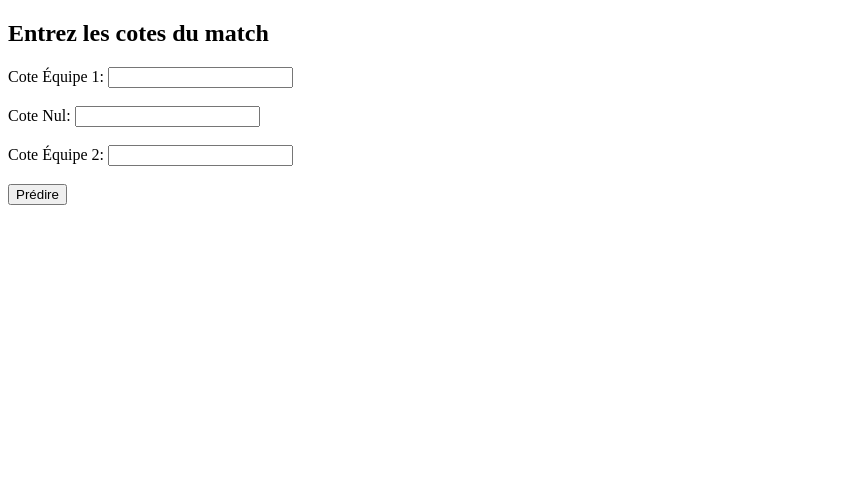
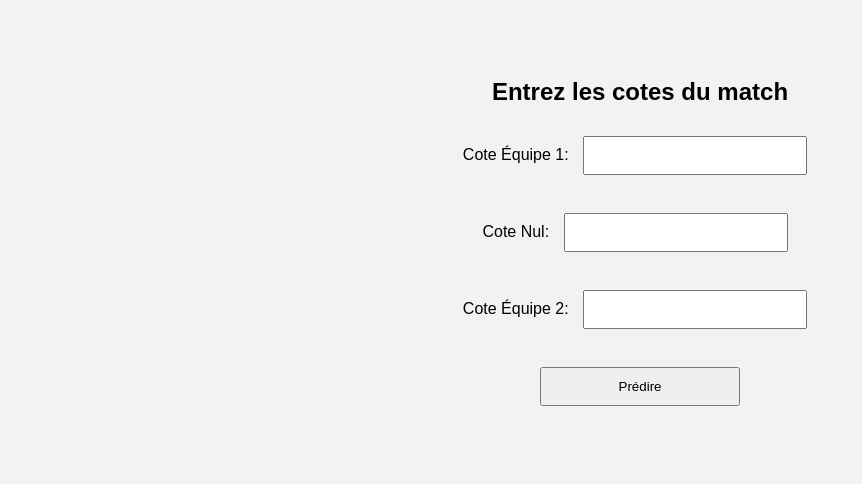
Before and after one commit to danielrad07/prediction-flask, a Flask app: template templates/index.html in a window 1280 px wide. Shown: the top 484 px of the page, without its empty margins (0-862 px from the left). Run offline with Flask 3, Linux system fonts and the light colour scheme; the template is opened without the code that fills it, so the values that code supplies are empty; parts of the project's set-up code (start-up, migrations or seed data) failed here and were passed over.

Commit message:
Ajout du style CSS et personnalisation HTML

```diff
--- a/templates/index.html
+++ b/templates/index.html
@@ -1,6 +1,9 @@
 <!DOCTYPE html>
 <html>
 <head>
+
+<link rel="stylesheet" href="{{ url_for('static', filename='style.css') }}">
+
     <title>Prédiction de match</title>
 </head>
 <body>
--- /dev/null
+++ b/templates/style.css
@@ -0,0 +1,34 @@
+body {
+  background-color: #f2f2f2;
+  font-family: Arial, sans-serif;
+  text-align: center;
+  padding: 50px;
+}
+
+h1 {
+  color: #333;
+}
+
+input {
+  padding: 10px;
+  margin: 10px;
+  width: 200px;
+}
+
+button {
+  padding: 10px 20px;
+  background-color: #007bff;
+  color: white;
+  border: none;
+  cursor: pointer;
+  border-radius: 5px;
+}
+
+button:hover {
+  background-color: #0056b3;
+}
+
+.result {
+  margin-top: 20px;
+  font-weight: bold;
+}
```
